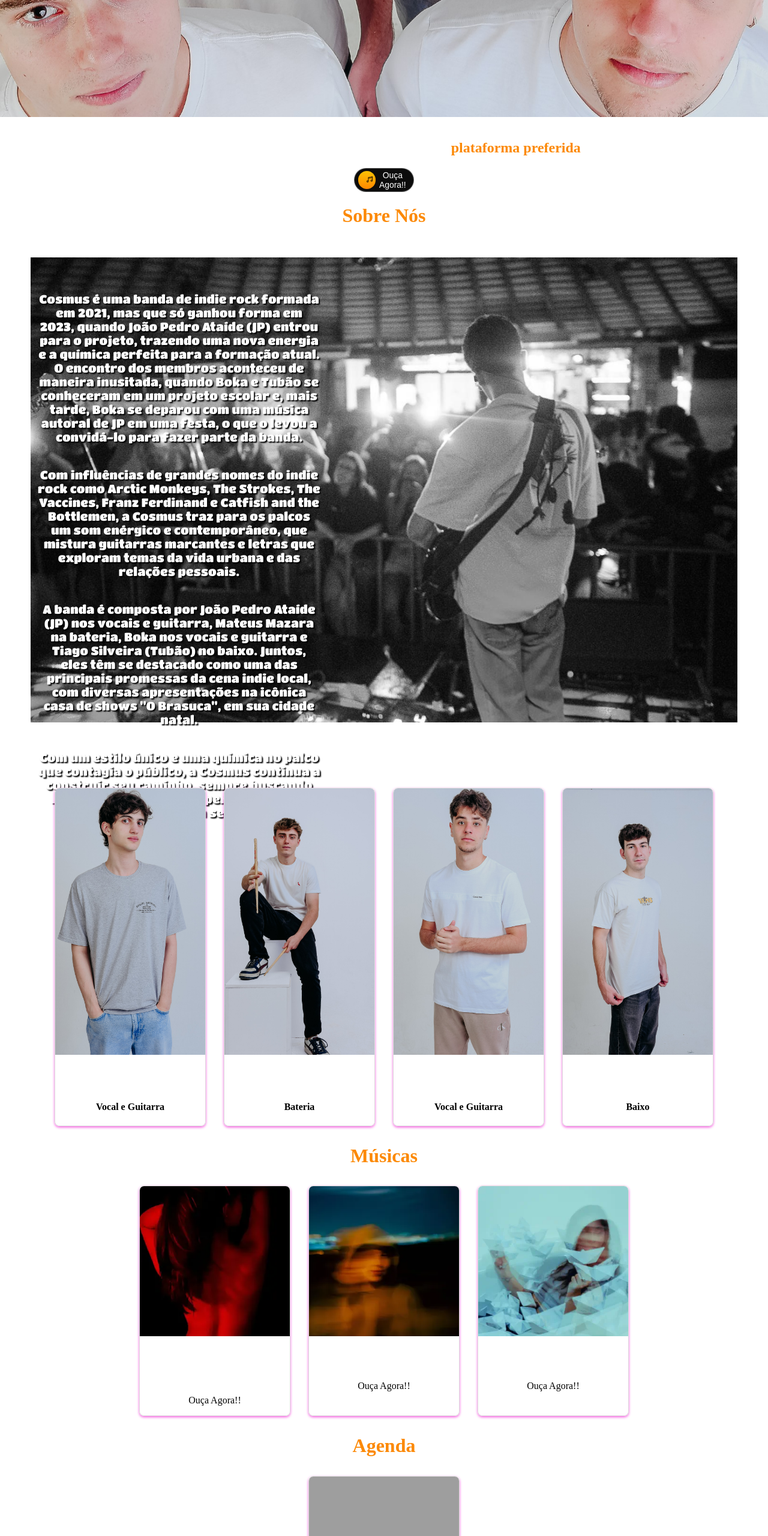
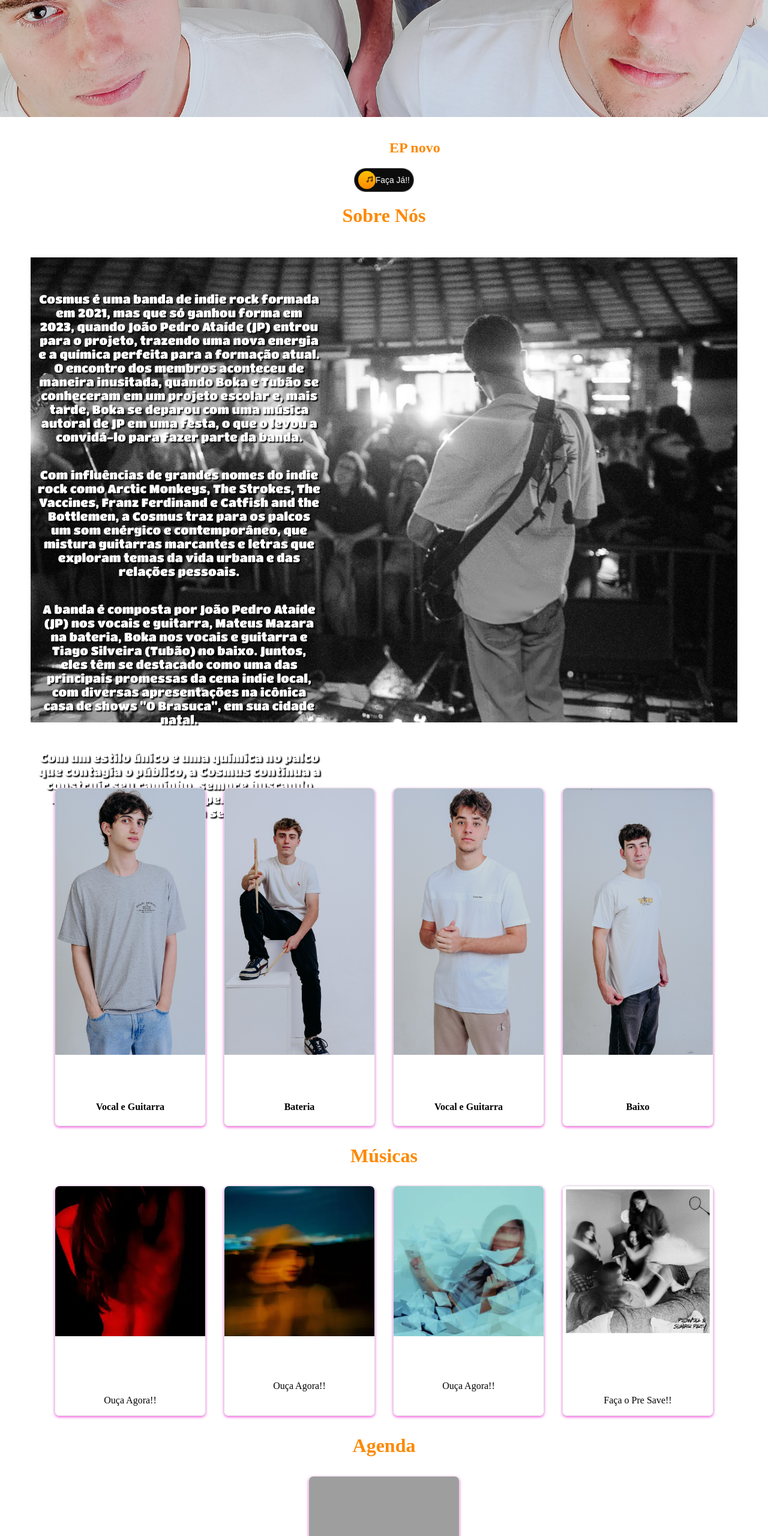
Before and after one commit to Leivas64/oficialcosmus, a plain HTML site: page index.html in a window 1280 px wide. Shown: the part 855-3415 px from the top of the page at 60% size. Drawn offline with nearby package versions, Linux system fonts and the light colour scheme; grey boxes are pictures that could not be loaded; a web font is replaced by a local one.

Commit message:
Atualização PillowTalk & SlummerParty

```diff
--- a/index.html
+++ b/index.html
@@ -35,15 +35,15 @@
   </div>
   </br>
   <div>
-    <h2> Ouça Rudder e outras agora mesmo na sua <span class="bold-text">plataforma preferida</span>!</h2>
+    <h2> Faça o pré-save do nosso <span class="bold-text">EP novo</span> agora mesmo !</h2>
     <div class="butao">
-      <button onclick="rudder()" class="bookmarkBtn">
+      <button onclick="pasp()" class="bookmarkBtn">
         <span class="IconContainer">
           <svg viewBox="0 0 384 512" height="1em" class="icon">
             <i class="las la-music"></i>
           </svg>
         </span>
-        <p class="text">Ouça Agora!!</p>
+        <p class="text">Faça Já!!</p>
       </button>
     </div>
   </div>
@@ -128,6 +128,14 @@
         <h2>Rudder</h2>
         <p onclick="rudder()">Ouça Agora!!</p>
       </div>
+
+      <div class="card" id="card">
+        <div class="content">
+          <img src="public/images/pasp.jpg">
+        </div>
+        <h2>Pillowtalk & Slumber Party</h2>
+        <p onclick="pasp()">Faça o Pre Save!!</p>
+      </div>
     </div>
   </section>
 
--- a/script.js
+++ b/script.js
@@ -11,6 +11,9 @@ const targetSection = document.getElementById('musicas');
     });
 function rudder() {
     window.open('https://distrokid.com/hyperfollow/cosmus3/rudder', '_blank');
+}
+function pasp() {
+    window.open('https://distrokid.com/hyperfollow/cosmus3/pillowtalk--slumber-party/', '_blank');
 }
 function show1() {
     window.open('https://byma.com.br/event/67ea523f2661dd000c95b9e6', '_blank');
--- a/styles.css
+++ b/styles.css
@@ -325,6 +325,11 @@ a {
   margin: 0 auto;
 }
 
+.content {
+  width: 100%;
+  height: auto;
+}
+
 .card img {
   width: 100%;
   display: block;
```
Also changed, not shown: public/images/pasp.jpg (added).
